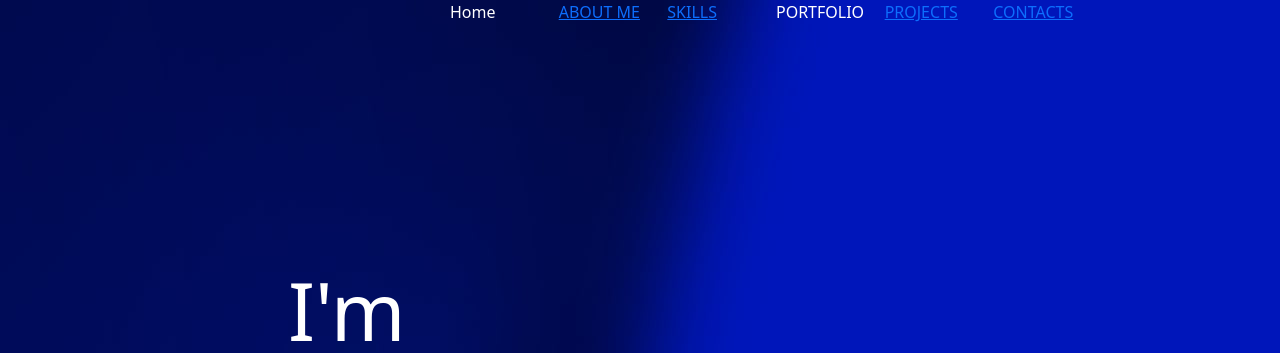
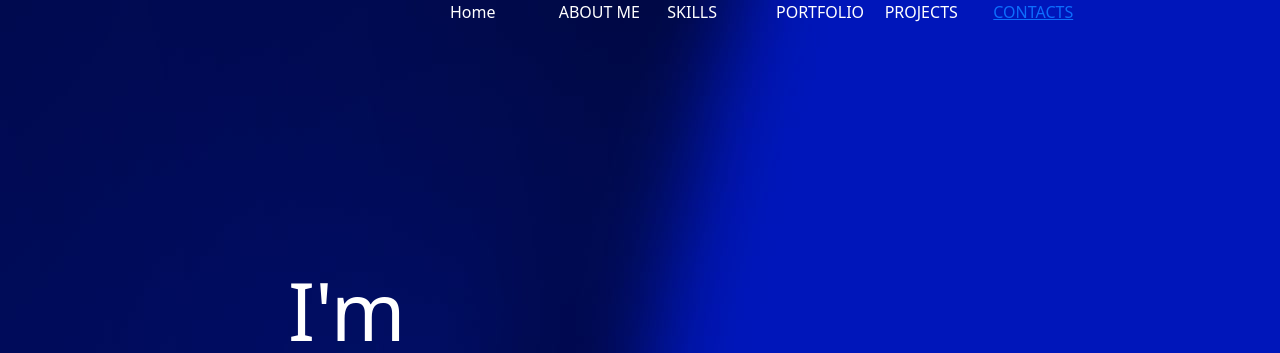
Before and after one commit to sra-123/level1_Task_2, a plain HTML site: page index.html in a window 1280 px wide. Shown: the top 353 px of the page. Drawn offline with Linux system fonts and the light colour scheme.

Commit message:
Update index.html

```diff
--- a/index.html
+++ b/index.html
@@ -15,19 +15,19 @@
                     Home
                 </div>
                 <div class="col-1">
-                    <a href="#a">ABOUT ME</a>
+                    <a href="#a" style="color:white; text-decoration: none;">ABOUT ME</a>
                 </div>
                 <div class="col-1">
-                    <a href="#b">SKILLS</a>
+                    <a href="#b" style="color:white; text-decoration: none;">SKILLS</a>
                 </div>
                 <div class="col-1">
                     PORTFOLIO
                 </div>
                 <div class="col-1">
-                    <a href="#c">PROJECTS</a>
+                    <a href="#c" style="color:white; text-decoration: none;">PROJECTS</a>
                 </div>
                 <div class="col-1">
-                    <a href="#d">CONTACTS</a>
+                    <a href="#d" style="color:white text-decoration: none;">CONTACTS</a>
                 </div>
             </div>
             <div class="row">
```
